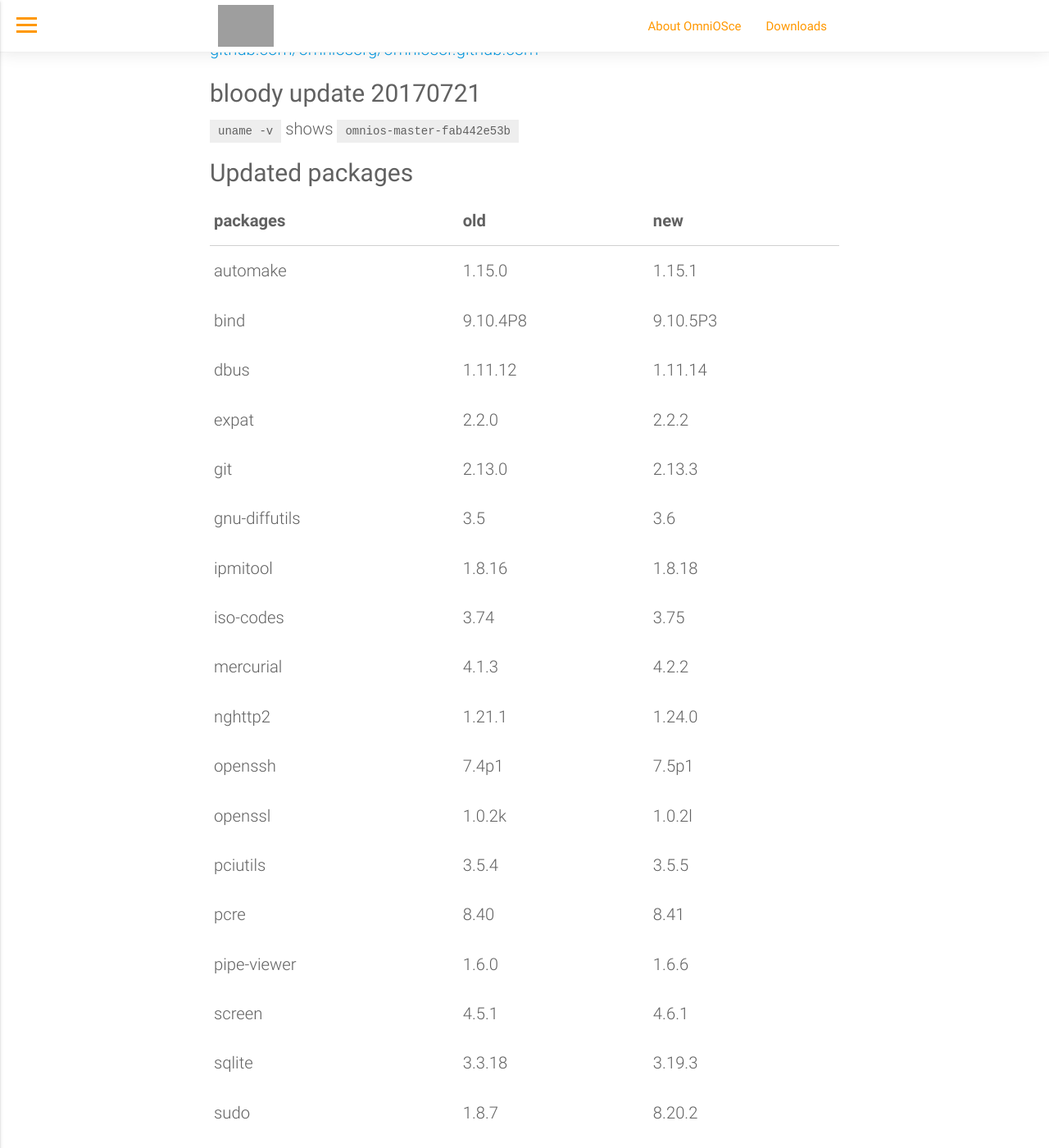
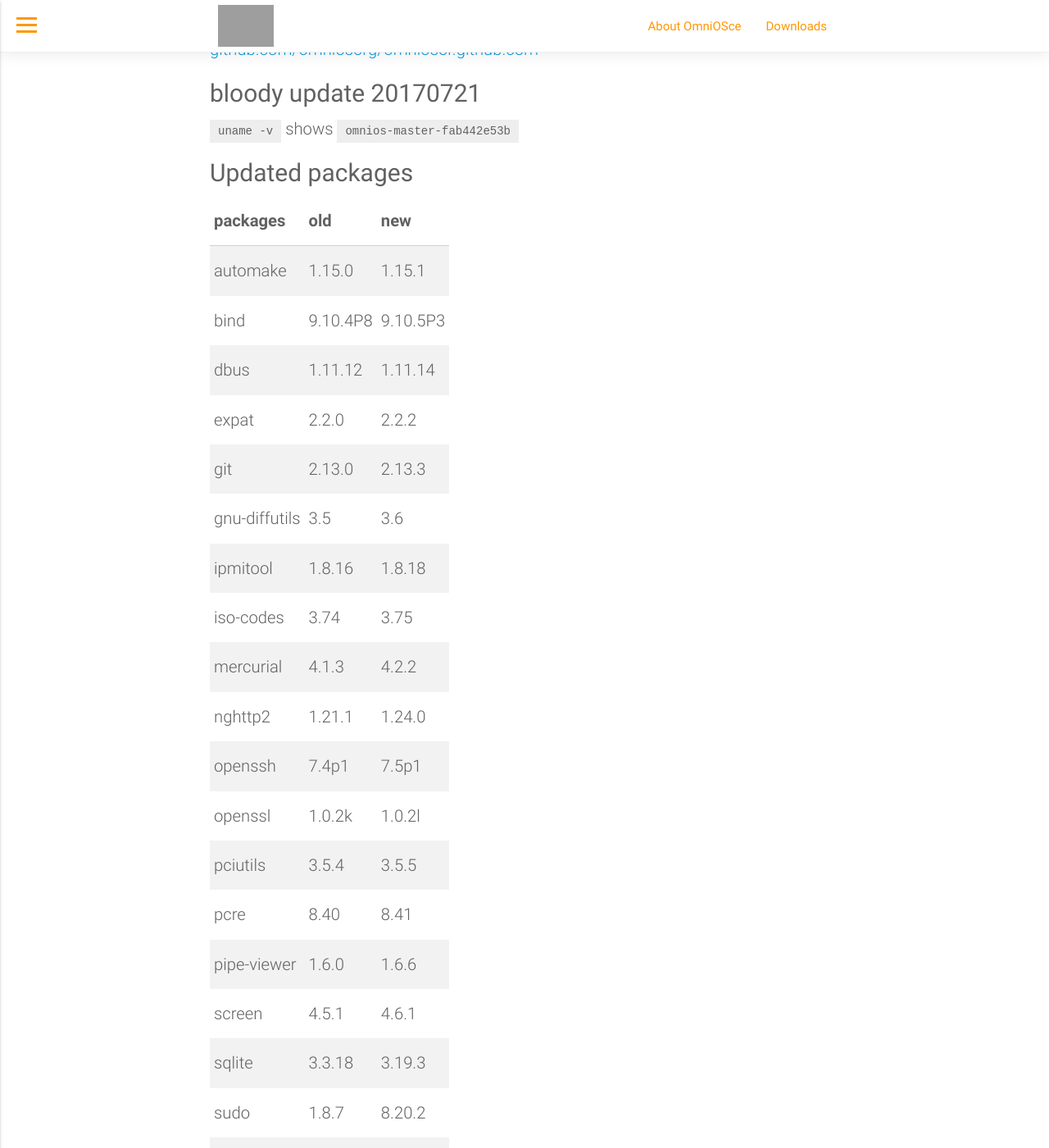
Before and after one commit to omniosorg/omniosorg.github.io, a Jekyll site: the page built from index.html, in a window 1280 px wide and 1400 px high, scrolled down 737 px. Shown: the whole window at 82% size. Built offline with Jekyll 4.4.1, drawn with Linux system fonts in a browser that asks for light colours; the list of posts is cut into pages by our own code; grey boxes are pictures that could not be loaded.

Commit message:
fix table

```diff
--- a/assets/css/app.scss
+++ b/assets/css/app.scss
@@ -28,6 +28,18 @@ main {
     }
 }
 
+article table {
+  width: initial;
+  > tbody {
+    > tr:nth-child(odd) {
+      background-color: $table-striped-color;
+    }
+
+    > tr > td {
+      border-radius: 0;
+    }
+ }
+}
 .container {
     margin: 0 auto;
     max-width: 1280px;
```
